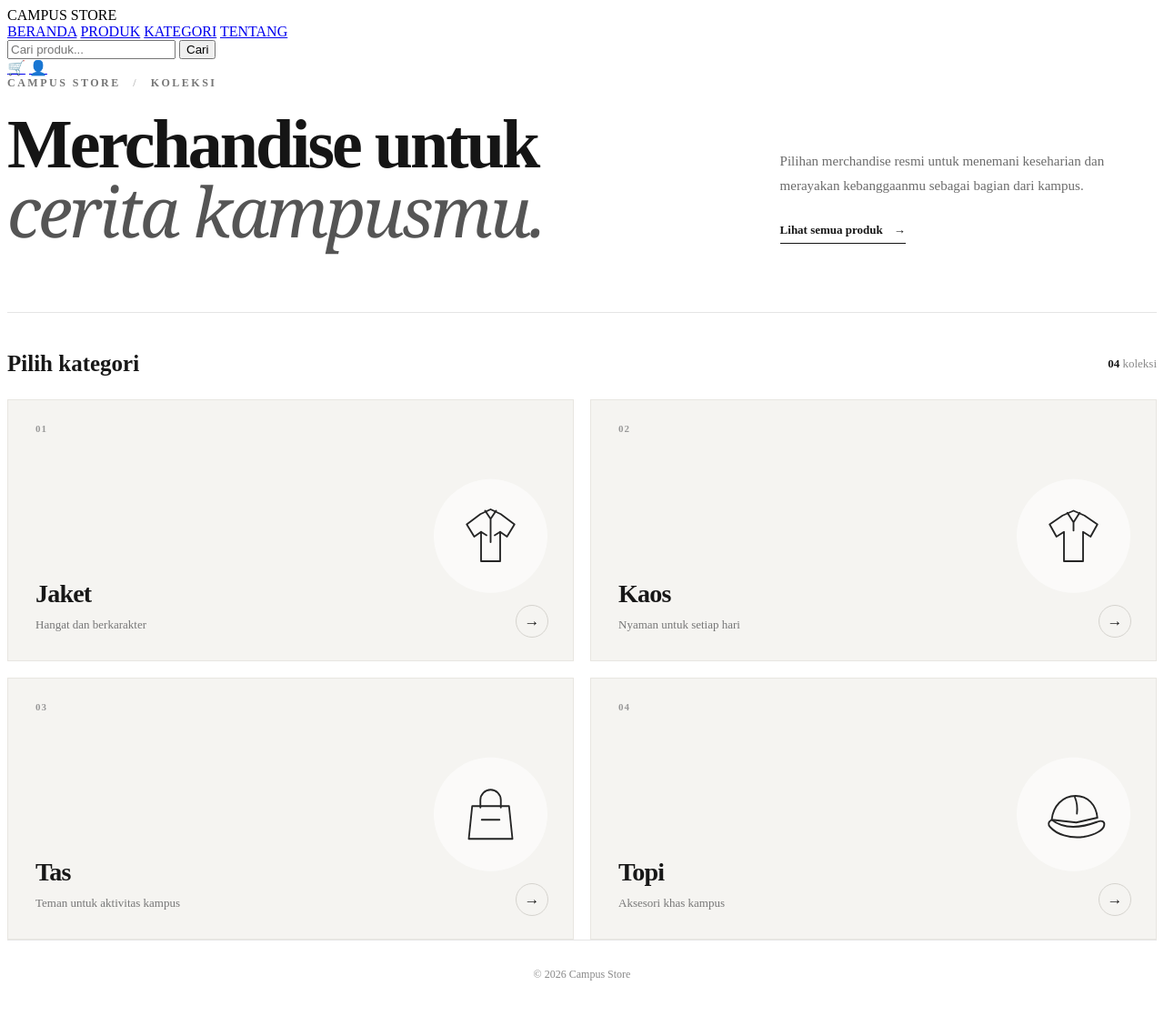
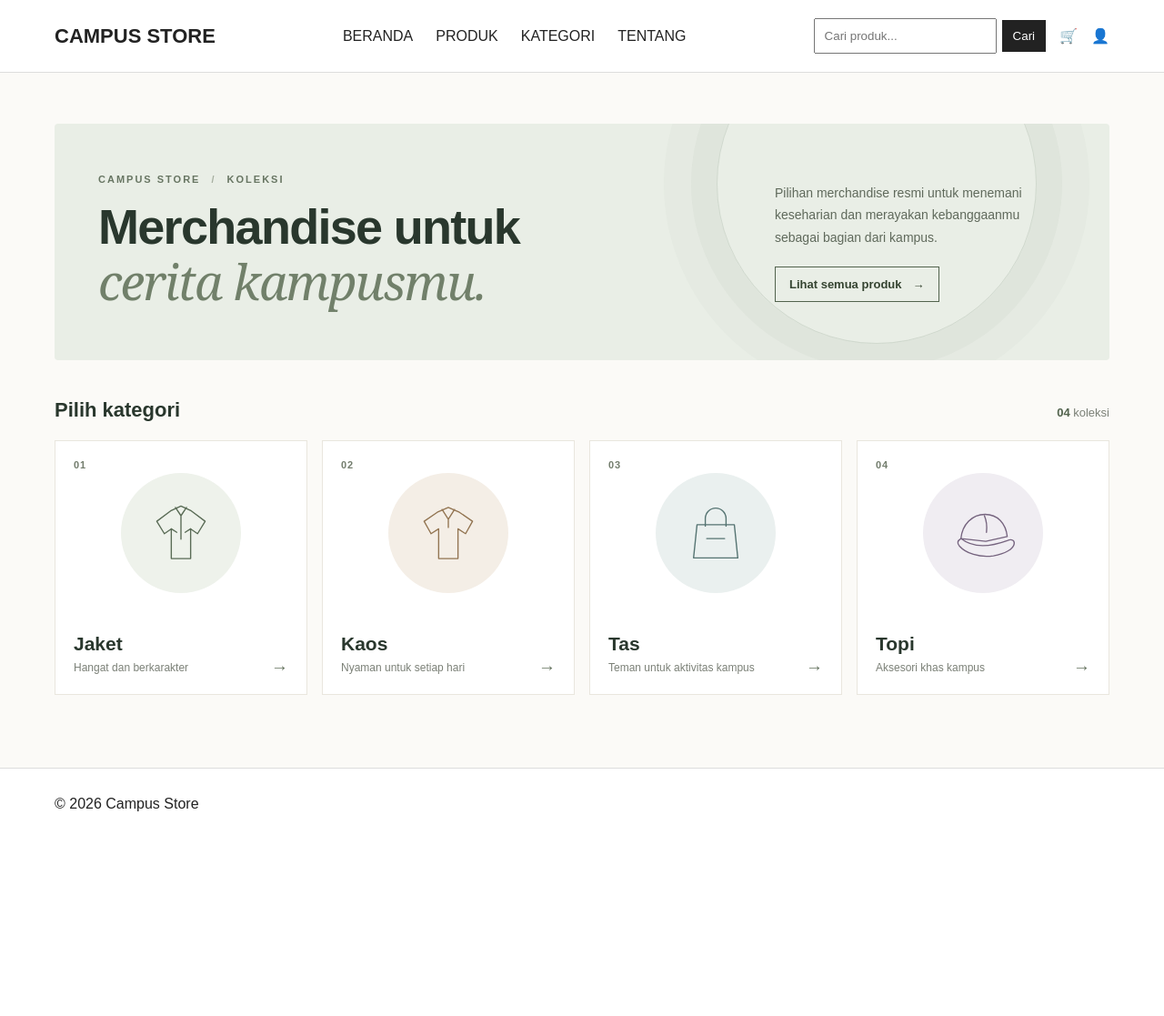
Before and after one commit to Sitinurii/campus_store_ITPM, a PHP site: page /kategori.php in a window 1280 px wide. Shown: the whole page at 91% size. After the commit the page ends 892 px from the top, so only its background shows below. Run offline with PHP 8.4, Linux system fonts and the light colour scheme; data that the repository does not hold is empty.

Commit message:
update tampilan css fitur kateegori

````diff
--- a/style.css
+++ b/style.css
@@ -1,292 +1,527 @@
-```css
-/* =========================================
-   CATEGORY PAGE - CAMPUS STORE
-   ========================================= */
-
-.category-page {
-    max-width: 1200px;
-    margin: 0 auto;
-    padding: 70px 30px 90px;
+* {
+    box-sizing: border-box;
+    margin: 0;
+    padding: 0;
 }
 
-/* ---------- INTRO ---------- */
+body {
+    font-family: Arial, sans-serif;
+    color: #222;
+    background: #fff;
+}
+
+header {
+    display: flex;
+    align-items: center;
+    justify-content: space-between;
+    padding: 20px 60px;
+    border-bottom: 1px solid #ddd;
+}
+
+.logo {
+    font-size: 22px;
+    font-weight: bold;
+}
+
+nav {
+    display: flex;
+    gap: 25px;
+}
+
+nav a,
+header a {
+    text-decoration: none;
+    color: #222;
+}
+
+.header-right {
+    display: flex;
+    align-items: center;
+    gap: 15px;
+}
+
+.header-right input {
+    padding: 10px;
+}
+
+.header-search {
+    display: flex;
+    align-items: center;
+    gap: 6px;
+}
+
+.header-search button {
+    padding: 10px 12px;
+}
+
+.hero {
+    padding: 100px 60px;
+    background: #f3f6fa;
+}
+
+.hero h1 {
+    font-size: 45px;
+    margin: 15px 0;
+}
+
+.hero p {
+    margin-bottom: 15px;
+}
+
+.btn,
+button {
+    display: inline-block;
+    padding: 12px 20px;
+    background: #222;
+    color: white;
+    text-decoration: none;
+    border: none;
+    cursor: pointer;
+}
+
+.section {
+    padding: 60px;
+}
+
+.section h1,
+.section h2 {
+    margin-bottom: 30px;
+}
+
+.category-list,
+.filter {
+    display: flex;
+    gap: 15px;
+    flex-wrap: wrap;
+}
+
+.category-list a,
+.filter a {
+    border: 1px solid #ddd;
+    padding: 15px 25px;
+    text-decoration: none;
+    color: #222;
+}
+
+/* Category page */
+.category-page {
+    max-width: 1360px;
+    min-height: 70vh;
+    margin: 0 auto;
+    padding: 56px 60px 80px;
+    background: #fbfaf7;
+}
 
 .category-intro {
-    display: grid;
-    grid-template-columns: 1.3fr 0.7fr;
-    gap: 80px;
-    align-items: end;
-    padding-bottom: 70px;
-    border-bottom: 1px solid #e5e5e5;
+    position: relative;
+    display: flex;
+    justify-content: space-between;
+    align-items: center;
+    gap: 45px;
+    overflow: hidden;
+    min-height: 260px;
+    margin-bottom: 42px;
+    padding: 42px 48px;
+    border-radius: 4px;
+    background: #e9eee6;
+}
+
+.category-intro::after {
+    position: absolute;
+    top: -110px;
+    right: 80px;
+    width: 350px;
+    height: 350px;
+    border: 1px solid rgba(72, 92, 69, 0.15);
+    border-radius: 50%;
+    box-shadow: 0 0 0 28px rgba(72, 92, 69, 0.035), 0 0 0 58px rgba(72, 92, 69, 0.025);
+    content: "";
+}
+
+.category-intro-title,
+.category-intro-note {
+    position: relative;
+    z-index: 1;
 }
 
 .category-eyebrow {
-    margin: 0 0 22px;
-    font-size: 12px;
-    font-weight: 700;
-    letter-spacing: 2.5px;
-    color: #777;
+    margin-bottom: 16px;
+    color: #677562;
+    font-size: 11px;
+    font-weight: bold;
+    letter-spacing: 2px;
 }
 
 .category-eyebrow span {
-    margin: 0 8px;
-    color: #bbb;
+    margin: 0 7px;
+    color: #a6afa0;
 }
 
 .category-intro h1 {
     margin: 0;
-    font-size: clamp(42px, 6vw, 76px);
-    line-height: 0.98;
+    color: #29372d;
+    font-size: clamp(34px, 4.5vw, 54px);
     font-weight: 600;
-    letter-spacing: -3px;
-    color: #151515;
+    letter-spacing: -1.7px;
+    line-height: 1.12;
 }
 
 .category-intro h1 em {
+    color: #71806a;
     font-family: Georgia, "Times New Roman", serif;
-    font-weight: 400;
-    color: #555;
+    font-weight: normal;
 }
 
 .category-intro-note {
-    padding-bottom: 5px;
+    max-width: 320px;
 }
 
 .category-intro-note p {
-    margin: 0 0 25px;
-    max-width: 390px;
-    color: #6b6b6b;
-    font-size: 15px;
-    line-height: 1.8;
+    margin-bottom: 20px;
+    color: #5f695b;
+    font-size: 14px;
+    line-height: 1.75;
 }
 
 .category-intro-note a {
     display: inline-flex;
     align-items: center;
     gap: 12px;
-    color: #151515;
+    padding: 11px 15px;
+    border: 1px solid #52634d;
+    color: #354431;
+    font-size: 13px;
+    font-weight: bold;
     text-decoration: none;
-    font-size: 13px;
-    font-weight: 700;
-    border-bottom: 1px solid #151515;
-    padding-bottom: 6px;
-    transition: gap 0.25s ease;
+    transition: background-color 0.2s ease, color 0.2s ease;
 }
 
 .category-intro-note a:hover {
-    gap: 18px;
+    background: #52634d;
+    color: #fff;
 }
-
-
-/* ---------- SUMMARY ---------- */
 
 .category-summary {
     display: flex;
     justify-content: space-between;
-    align-items: center;
-    padding: 42px 0 25px;
+    align-items: baseline;
+    gap: 20px;
+    margin-bottom: 20px;
 }
 
 .category-summary h2 {
     margin: 0;
-    font-size: 25px;
-    font-weight: 600;
-    color: #181818;
+    color: #29372d;
+    font-size: 22px;
 }
 
 .category-summary p {
-    margin: 0;
-    color: #888;
+    color: #7b8077;
     font-size: 13px;
 }
 
 .category-summary p span {
-    color: #151515;
-    font-weight: 700;
+    color: #52634d;
+    font-weight: bold;
 }
-
-
-/* ---------- CATEGORY GRID ---------- */
 
 .category-grid {
     display: grid;
-    grid-template-columns: repeat(2, 1fr);
-    gap: 18px;
+    grid-template-columns: repeat(4, minmax(0, 1fr));
+    gap: 16px;
 }
-
-
-/* ---------- CARD ---------- */
 
 .category-card {
     position: relative;
-    min-height: 230px;
-    padding: 28px 30px;
     display: flex;
-    align-items: flex-end;
+    min-height: 280px;
+    flex-direction: column;
     overflow: hidden;
-
-    background: #f5f4f1;
-    border: 1px solid #e8e6e1;
-
-    color: #171717;
+    padding: 20px;
+    border: 1px solid #e9e6de;
+    background: #fff;
+    color: #29372d;
     text-decoration: none;
-
-    transition:
-        transform 0.35s ease,
-        background 0.35s ease,
-        box-shadow 0.35s ease;
+    transition: transform 0.2s ease, box-shadow 0.2s ease, border-color 0.2s ease;
 }
 
-.category-card:hover {
-    transform: translateY(-5px);
-    background: #eeeeeb;
-    box-shadow: 0 18px 45px rgba(0, 0, 0, 0.08);
+.category-card:hover,
+.category-card:focus-visible {
+    transform: translateY(-4px);
+    border-color: #bdc7b7;
+    box-shadow: 0 12px 28px rgba(49, 64, 46, 0.1);
+    outline: none;
 }
 
-
-/* nomor */
-
 .category-card-index {
-    position: absolute;
-    top: 25px;
-    left: 30px;
-
+    position: relative;
+    z-index: 1;
+    color: #737d6d;
     font-size: 11px;
-    font-weight: 700;
+    font-weight: bold;
     letter-spacing: 1px;
-    color: #999;
 }
-
-
-/* text */
 
 .category-card-copy {
     position: relative;
-    z-index: 2;
-
+    z-index: 1;
     display: flex;
     flex-direction: column;
-    gap: 8px;
-
-    max-width: 65%;
+    gap: 5px;
+    margin-top: auto;
+    padding-top: 145px;
 }
 
 .category-card-title {
-    font-size: 28px;
-    font-weight: 600;
-    letter-spacing: -0.8px;
+    color: #29372d;
+    font-size: 21px;
+    font-weight: bold;
 }
 
 .category-card-description {
-    font-size: 13px;
-    line-height: 1.6;
-    color: #777;
+    color: #7b8077;
+    font-size: 12px;
+    line-height: 1.5;
 }
-
-
-/* ---------- ICON ---------- */
 
 .category-card-symbol {
     position: absolute;
-    right: 28px;
-    top: 50%;
+    top: 35px;
+    left: 50%;
+    display: flex;
+    width: 132px;
+    height: 132px;
+    align-items: center;
+    justify-content: center;
+    transform: translateX(-50%);
+    border-radius: 50%;
+    background: #eef2eb;
+    color: #596b55;
+    transition: transform 0.25s ease, background-color 0.25s ease;
+}
 
-    width: 125px;
-    height: 125px;
+.category-card:nth-child(4n + 2) .category-card-symbol {
+    background: #f4eee6;
+    color: #927451;
+}
 
-    transform: translateY(-45%);
+.category-card:nth-child(4n + 3) .category-card-symbol {
+    background: #eaf0ef;
+    color: #547371;
+}
 
+.category-card:nth-child(4n + 4) .category-card-symbol {
+    background: #f0edf2;
+    color: #76647f;
+}
+
+.category-card:hover .category-card-symbol,
+.category-card:focus-visible .category-card-symbol {
+    transform: translateX(-50%) scale(1.06);
+}
+
+.category-icon {
+    width: 76px;
+    height: 76px;
+    fill: none;
+    stroke: currentColor;
+    stroke-linecap: round;
+    stroke-linejoin: round;
+    stroke-width: 1.8;
+}
+
+.category-card-arrow {
+    position: absolute;
+    right: 20px;
+    bottom: 20px;
+    color: #667460;
+    font-size: 19px;
+    transition: transform 0.2s ease;
+}
+
+.category-card:hover .category-card-arrow,
+.category-card:focus-visible .category-card-arrow {
+    transform: translateX(4px);
+}
+
+.product-list {
+    display: grid;
+    grid-template-columns: repeat(4, 1fr);
+    gap: 25px;
+}
+
+.product-card {
+    border: 1px solid #ddd;
+    padding: 15px;
+}
+
+.product-card h3 {
+    margin: 15px 0 8px;
+}
+
+.product-card a {
+    display: inline-block;
+    margin-top: 10px;
+    text-decoration: none;
+}
+
+.product-image {
+    height: 220px;
+    background: #eee;
     display: flex;
     align-items: center;
     justify-content: center;
-
-    border-radius: 50%;
-    background: rgba(255, 255, 255, 0.6);
-
-    transition:
-        transform 0.4s ease,
-        background 0.4s ease;
 }
 
-.category-card:hover .category-card-symbol {
-    transform: translateY(-45%) rotate(5deg) scale(1.05);
-    background: rgba(255, 255, 255, 0.9);
+.features {
+    display: grid;
+    grid-template-columns: repeat(4, 1fr);
+    gap: 20px;
+    padding: 50px 60px;
+    background: #f3f6fa;
 }
 
-.category-icon {
-    width: 75px;
-    height: 75px;
-
-    fill: none;
-    stroke: #252525;
-    stroke-width: 2.5;
-    stroke-linecap: round;
-    stroke-linejoin: round;
+footer {
+    padding: 30px 60px;
+    border-top: 1px solid #ddd;
 }
 
+.detail {
+    display: grid;
+    grid-template-columns: 1fr 1fr;
+    gap: 50px;
+    padding: 60px;
+}
 
-/* ---------- ARROW ---------- */
-
-.category-card-arrow {
-    position: absolute;
-    right: 27px;
-    bottom: 25px;
-
-    width: 34px;
-    height: 34px;
-
+.detail-image {
+    height: 500px;
+    background: #eee;
     display: flex;
     align-items: center;
     justify-content: center;
-
-    border: 1px solid #d5d3ce;
-    border-radius: 50%;
-
-    font-size: 17px;
-
-    transition:
-        transform 0.3s ease,
-        background 0.3s ease;
 }
 
-.category-card:hover .category-card-arrow {
-    transform: translateX(5px);
-    background: #fff;
+.detail-info h1 {
+    margin: 15px 0;
 }
 
-
-/* ---------- FOOTER ---------- */
-
-footer {
-    border-top: 1px solid #e5e5e5;
-    padding: 30px;
-    text-align: center;
+.detail-info h2 {
+    margin-bottom: 20px;
 }
 
-footer p {
-    margin: 0;
-    color: #888;
-    font-size: 12px;
+.detail-info select {
+    padding: 10px;
+    margin-top: 10px;
 }
 
+.cart-item {
+    display: flex;
+    gap: 20px;
+    padding: 20px 0;
+    border-bottom: 1px solid #ddd;
+}
 
-/* ---------- RESPONSIVE ---------- */
+.cart-item .product-image {
+    width: 150px;
+    height: 150px;
+}
 
-@media (max-width: 800px) {
+.summary {
+    margin-top: 30px;
+    text-align: right;
+}
+
+.summary p,
+.summary h2 {
+    margin-bottom: 15px;
+}
+
+@media (max-width: 900px) {
+    .category-page {
+        padding: 45px 30px 65px;
+    }
+
+    .category-grid {
+        grid-template-columns: repeat(2, minmax(0, 1fr));
+    }
+}
+
+@media (max-width: 700px) {
+    header {
+        flex-wrap: wrap;
+        gap: 18px;
+        padding: 20px 24px;
+    }
+
+    nav {
+        order: 3;
+        width: 100%;
+        flex-wrap: wrap;
+        gap: 15px;
+    }
+
+    .header-right {
+        margin-left: auto;
+    }
+
+    .section {
+        padding: 40px 24px;
+    }
 
     .category-page {
-        padding: 50px 20px 70px;
+        padding: 32px 24px 50px;
     }
 
     .category-intro {
+        align-items: flex-start;
+        flex-direction: column;
+        gap: 24px;
+        min-height: auto;
+        padding: 30px 25px;
+    }
+
+    .category-intro::after {
+        top: -135px;
+        right: -180px;
+    }
+
+    .category-intro-note {
+        max-width: 420px;
+    }
+
+    .product-list,
+    .features {
+        grid-template-columns: repeat(2, 1fr);
+    }
+
+    .detail {
         grid-template-columns: 1fr;
-        gap: 35px;
-        padding-bottom: 50px;
+        padding: 40px 24px;
+    }
+
+    footer {
+        padding: 26px 24px;
+    }
+}
+
+@media (max-width: 480px) {
+    .category-page {
+        padding: 25px 16px 40px;
+    }
+
+    .category-intro {
+        padding: 25px 20px;
     }
 
     .category-intro h1 {
-        font-size: 48px;
-        letter-spacing: -2px;
+        font-size: 34px;
+        letter-spacing: -1px;
+    }
+
+    .category-summary {
+        align-items: flex-start;
+        flex-direction: column;
+        gap: 7px;
     }
 
     .category-grid {
````
Also changed, not shown: other parts of style.css (+10 -34 lines).
